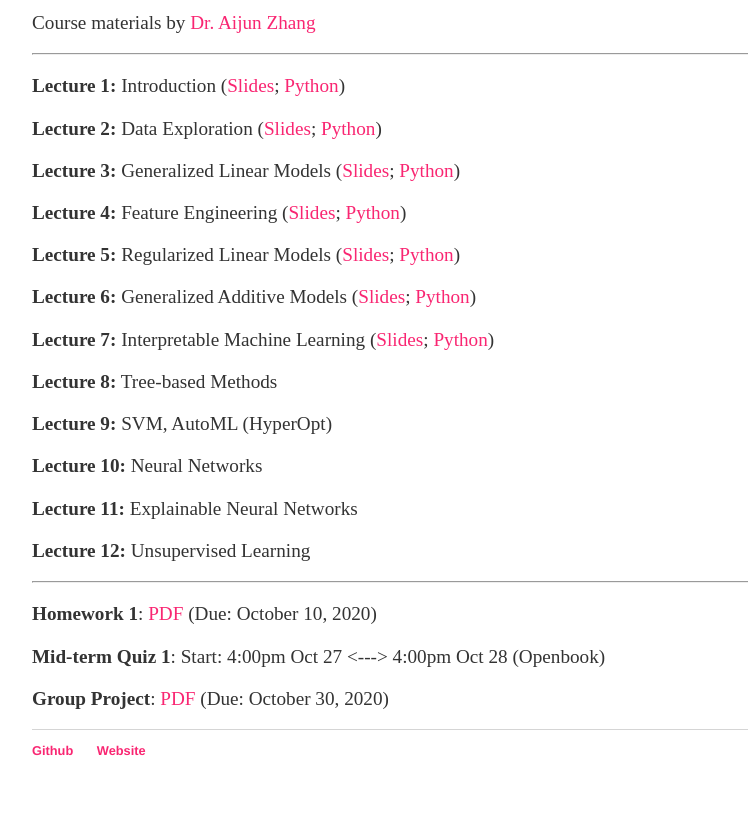
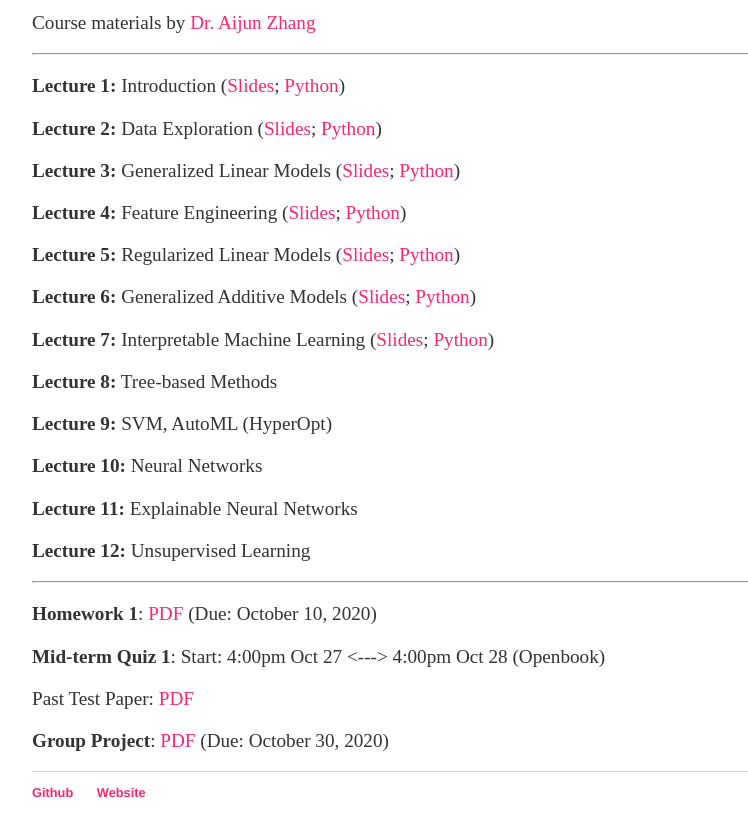
Before and after one commit to ajzhanghk/Stat3612, a plain HTML site: page index.html in a window 1280 px wide. Shown: the part 125-960 px from the top of the page, without its empty margins (160-908 px from the left). Drawn offline with Linux system fonts and the light colour scheme.

Commit message:
Update index.html

```diff
--- a/index.html
+++ b/index.html
@@ -33,6 +33,7 @@
 			<hr>
 			<p><b> Homework 1</b>: <a href="Homework1.pdf">PDF</a> (Due: October 10, 2020)</p>
 			<p><b> Mid-term Quiz 1</b>: Start: 4:00pm Oct 27 <---> 4:00pm Oct 28 (Openbook)</p>
+			<p>Past Test Paper: <a href="2019Stat3612Test1.pdf">PDF</a></p>
 			<p><b> Group Project</b>: <a href="ProposalCall.pdf">PDF</a> (Due: October 30, 2020)</p>
 		</div>
 		<footer>
```
